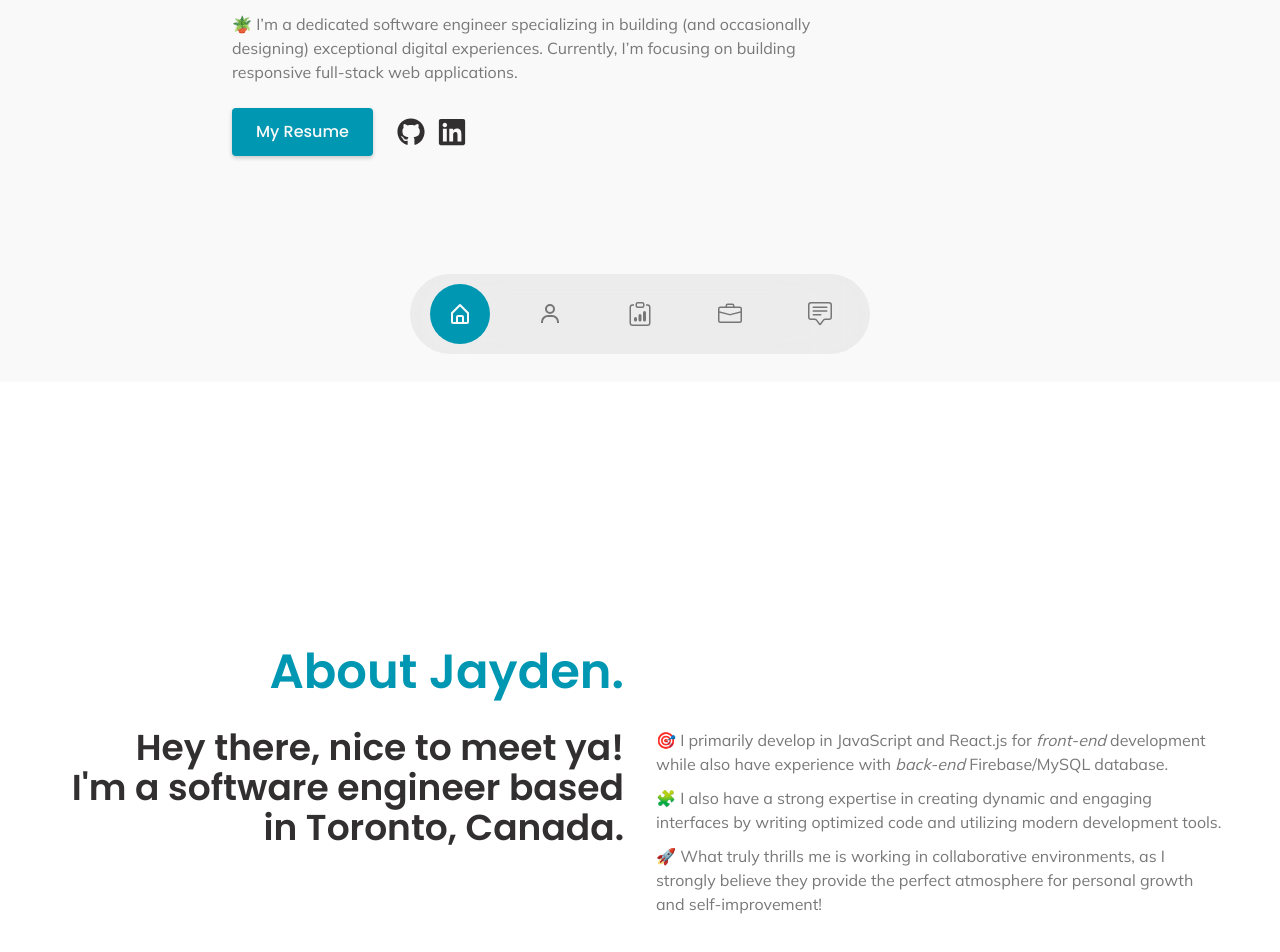
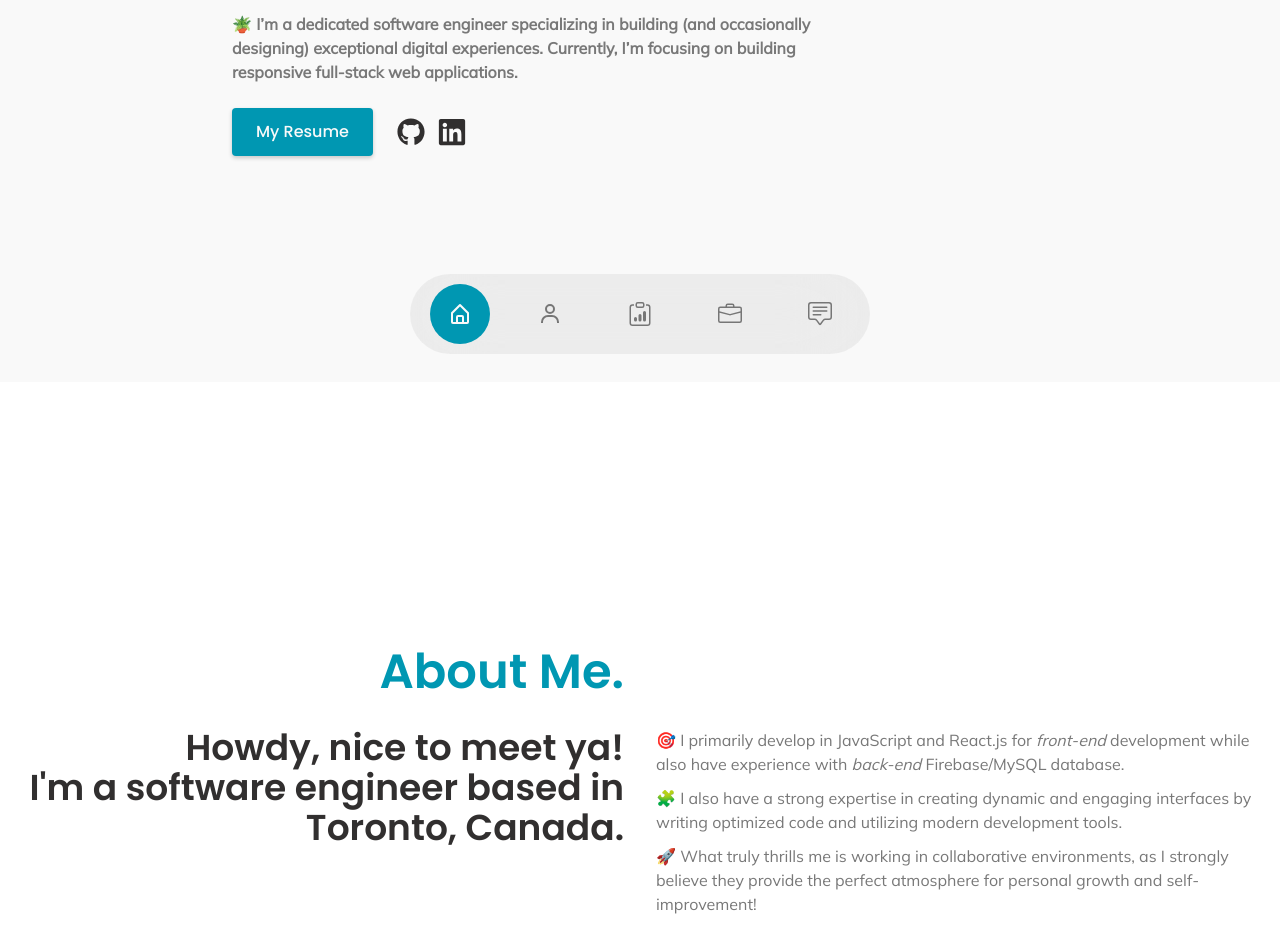
Before and after one commit to jayden-n/my-portfolio, a React (Create React App) app: page / in a window 1280 px wide. Shown: the part 418-1370 px from the top of the page. Built offline with nearby package versions, Linux system fonts and the light colour scheme; the HTML template or start-up script is replaced by a standard one.

Commit message:
ui changed

```diff
--- a/src/components/About.jsx
+++ b/src/components/About.jsx
@@ -11,19 +11,19 @@ const About = () => {
         <div className="max-w-[1150px] w-full grid grid-cols-2 gap-8">
           <div data-aos="fade-down" className="sm:text-right pb-8 pl-4">
             <p className="text-5xl text-[#0097B2] font-bold inline ">
-              About Jayden.
+              About Me.
             </p>
           </div>
           <div></div>
         </div>
-        <div className="max-w-[1200px] w-full grid sm:grid-cols-2 gap-8 px-4">
+        <div className="max-w-[1350px] w-full grid sm:grid-cols-2 gap-8 px-4">
           <div
             data-aos="fade-right"
             className="sm:text-right text-4xl font-bold"
           >
             <p>
-              Hey there, nice to meet ya! <br></br> I'm a software engineer
-              based in Toronto, Canada.
+              Howdy, nice to meet ya! <br></br> I'm a software engineer based in
+              Toronto, Canada.
             </p>
           </div>
           <div data-aos="fade-left">
--- a/src/components/Home.jsx
+++ b/src/components/Home.jsx
@@ -57,7 +57,7 @@ const Home = () => {
         </div>
         <p
           data-aos="fade-left"
-          className="text-[#787878] py-4 pt-6 max-w-[700px] lg:pl-16"
+          className="text-[#787878] py-4 lg:font-bold pt-6 max-w-[700px] lg:pl-16"
           style={{ fontFamily: 'Mulish, sans-serif' }}
         >
           🪴 I’m a dedicated software engineer specializing in building (and
--- a/src/components/NavBottom.jsx
+++ b/src/components/NavBottom.jsx
@@ -21,7 +21,7 @@ const NavBottom = () => {
             to="home"
             activeClass="active"
             smooth={true}
-            duration={650}
+            duration={600}
             spy={true}
             className="cursor-pointer w-[60px] h-[60px] flex items-center justify-center"
           >
@@ -31,7 +31,7 @@ const NavBottom = () => {
             to="about"
             activeClass="active"
             smooth={true}
-            duration={650}
+            duration={600}
             spy={true}
             className="cursor-pointer w-[60px] h-[60px] flex items-center justify-center"
           >
@@ -41,7 +41,7 @@ const NavBottom = () => {
             to="skills"
             activeClass="active"
             smooth={true}
-            duration={650}
+            duration={600}
             spy={true}
             className="cursor-pointer w-[60px] h-[60px] flex items-center justify-center"
           >
@@ -51,7 +51,7 @@ const NavBottom = () => {
             to="work"
             activeClass="active"
             smooth={true}
-            duration={650}
+            duration={600}
             spy={true}
             className="cursor-pointer w-[60px] h-[60px] flex items-center justify-center"
           >
@@ -61,7 +61,7 @@ const NavBottom = () => {
             to="contact"
             activeClass="active"
             smooth={true}
-            duration={650}
+            duration={600}
             spy={true}
             className="cursor-pointer w-[60px] h-[60px] flex items-center justify-center"
           >
```
